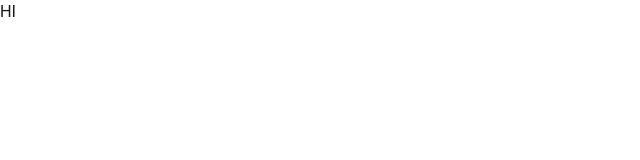
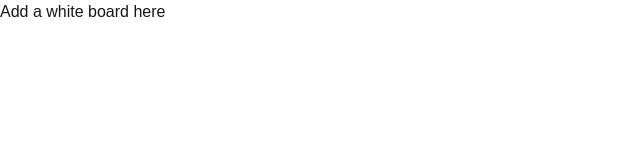
Before and after one commit to shahana308/real-time-whiteboard, a Next.js app: page /whiteboard in a window 1280 px wide. Shown: the top 160 px of the page, without its empty margins (0-640 px from the left). Built offline with nearby package versions, Linux system fonts and the light colour scheme.

Commit message:
feat: add pages and routes

```diff
--- a/src/screens/whiteboard/Whiteboard.tsx
+++ b/src/screens/whiteboard/Whiteboard.tsx
@@ -1,5 +1,5 @@
 import React from "react";
 
 export const Whiteboard = () => {
-  return <div>HI</div>;
+  return <div>Add a white board here</div>;
 };
```
